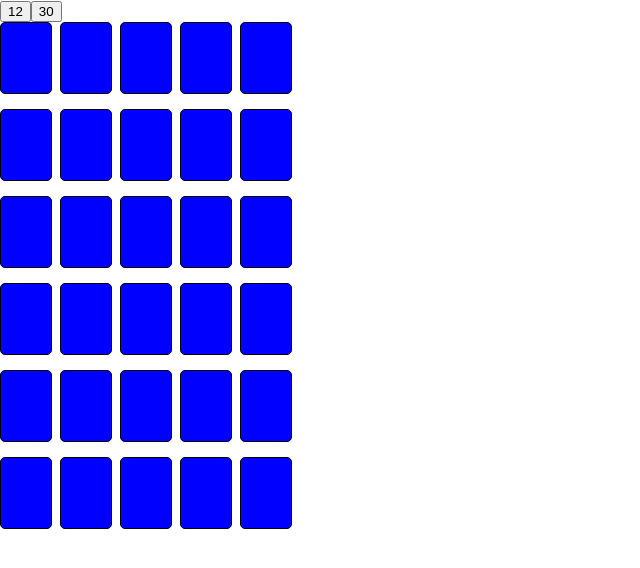
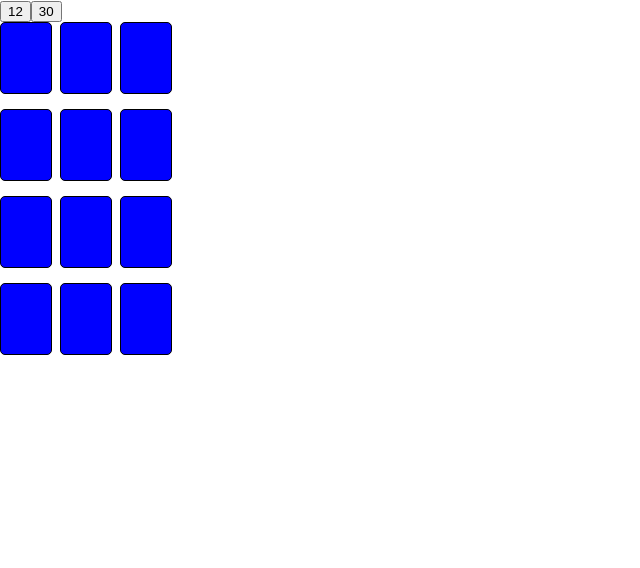
Before and after one commit to NadyaCodes/matchy-matchy, a React (Create React App) app: page / in a window 1280 px wide. Shown: the top 568 px of the page, without its empty margins (0-640 px from the left). Built offline with nearby package versions, Linux system fonts and the light colour scheme.

Commit message:
add dead card switch statement

```diff
--- a/src/App.css
+++ b/src/App.css
@@ -7,6 +7,10 @@
 
 .card-back {
   background-color: blue;
+}
+
+.card-dead {
+  background-color: grey;
 }
 
 .card-front {
--- a/src/App.js
+++ b/src/App.js
@@ -4,7 +4,7 @@ import {useState} from 'react'
 import CardDisplay from './CardDisplay';
 
 function App() {
-  const [state, setState] = useState({num: 30})
+  const [state, setState] = useState({num: 12})
   return (
     <div>
       <button onClick={() => setState((prev) => ({...prev, num: 12}))}>12</button>
--- a/src/Card.jsx
+++ b/src/Card.jsx
@@ -2,29 +2,29 @@ import { useState } from "react"
 
 
 export default function Card(props) {
-  // const [back, setBack] = useState(true)
 
-  const {id, back, flip, img} = props
-  return(
-  // <div>
-  //   {props.back === true
-  //   ?
-  //   <div className='card card-back' onClick={() => setBack(false)}></div>
-  //   :
-  //   <div className='card card-front' onClick={() => setBack(true)}></div>}
+  const {id, display, flip, img} = props
 
-  //   {/* <div className='card'></div> */}
-  // </div>
+  switch(display) {
+    case 'back':
+      return <div className='card card-back' onClick={flip}></div>
+    case 'front':
+      return <div className='card card-front' onClick={flip}>{img}</div>
+    case 'dead':
+      return <div className='card card-dead'></div>
 
-<div>
-{back === false
-?
-<div className='card card-back' onClick={flip}></div>
-:
-<div className='card card-front' onClick={flip}></div>}
+  }
+//   return(
 
-{/* <div className='card'></div> */}
-</div>
+// <div>
+// {display === 'back'
+// ?
+// <div className='card card-back' onClick={flip}></div>
+// :
+// <div className='card card-front' onClick={flip}>{img}</div>}
 
-  )
+// {/* <div className='card'></div> */}
+// </div>
+
+//   )
 }
--- a/src/CardDisplay.jsx
+++ b/src/CardDisplay.jsx
@@ -3,11 +3,12 @@ import { useState, useEffect } from "react"
 
 export default function CardDisplay(props) {
   const {num} = props
+  const imageArray = ['cat', 'dog', 'smile', 'banana', 'frown', 'banana', 'cat', 'dog', 'smile', 'banana', 'frown', 'banana']
 
   let cardArray = []
 
   for (let i = 0; i < num; i++) {
-    cardArray.push({back: false, img: 'image'})
+    cardArray.push({display: 'back', img: imageArray[i]})
   }
 
   const [cardState, setCardState] = useState(cardArray)
@@ -15,13 +16,13 @@ export default function CardDisplay(props) {
 
   const flip = (index) => {
     const newState = [...cardState]
-    newState[index].back = true
+    newState[index].display = 'front'
     setCardState(newState)
     setFlippedArray((prev) => [...prev, index])
   }
 
   const cardDisplay = cardState.map((card, index) => {
-    return <Card key={index} id={index} back={card.back} img={card.image} flip={() => flip(index)} />
+    return <Card key={index} id={index} display={card.display} img={card.img} flip={() => flip(index)} />
   })
 
 
@@ -33,7 +34,7 @@ useEffect(() => {
     }, 500)
   }
 
-}, [flippedArray])
+}, [flippedArray, cardArray])
 
 
   let displayClass = `cardDisplay-${num}`
```
